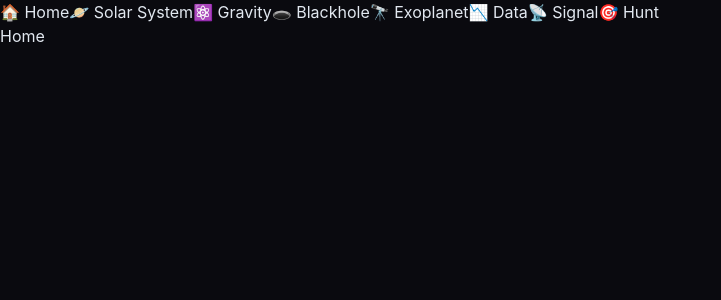
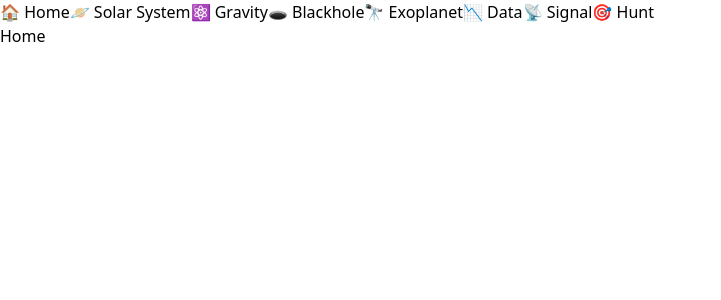
Before and after one commit to 2daKaizen-gun/pale-blue-code, a React (Vite) app in the folder frontend/: page / in a window 1280 px wide. Shown: the top 300 px of the page, without its empty margins (0-721 px from the left). Built offline with nearby package versions, Linux system fonts and the light colour scheme.

Commit message:
style(tokens): define css design tokens

```diff
--- a/frontend/src/index.css
+++ b/frontend/src/index.css
@@ -2,22 +2,23 @@
 @tailwind components;
 @tailwind utilities;
 
+@import './styles/tokens.css';
+
 @layer base {
   body {
-    background-color: #0a0a0f;
-    color: #e2e8f0;
-    font-family: 'Inter', system-ui, sans-serif;
+    background-color: var(--color-cosmos-bg);
+    color: var(--color-cosmos-text);
+    font-family: var(--font-sans);
   }
 
-  /* 스크롤바 */
   ::-webkit-scrollbar {
     width: 4px;
   }
   ::-webkit-scrollbar-track {
-    background: #0a0a0f;
+    background: var(--color-cosmos-bg);
   }
   ::-webkit-scrollbar-thumb {
-    background: #334155;
+    background: var(--color-cosmos-subtle);
     border-radius: 2px;
   }
 }
```
Also changed, not shown: frontend/src/styles/token.css (added, +27 -0 lines).
